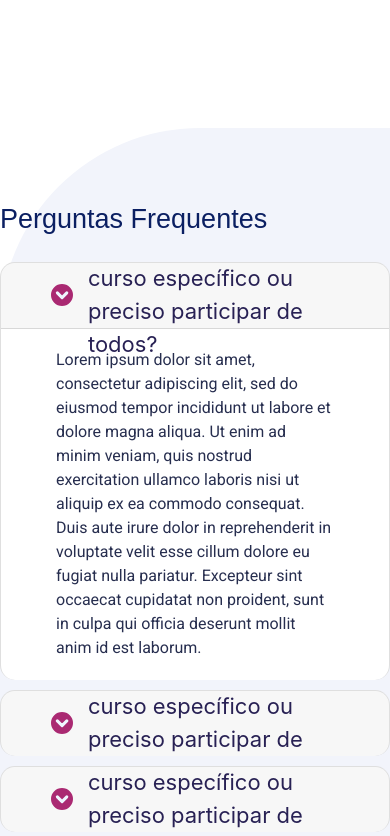
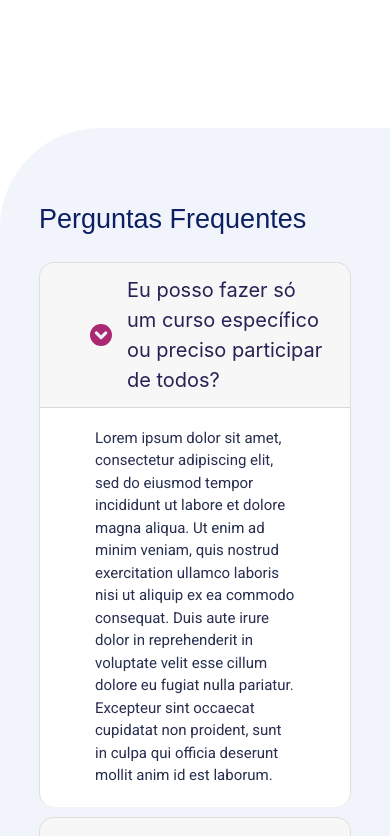
Before and after one commit to MarcosVel/WeDoCare, a React (Create React App) app: page / in a window 390 px wide. Shown: the part 3088-3924 px from the top of the page. Built offline with nearby package versions, Linux system fonts and the light colour scheme.

Commit message:
faq responsive

```diff
--- a/src/components/Faq/Faq.css
+++ b/src/components/Faq/Faq.css
@@ -55,3 +55,37 @@
   font-weight: 400;
   color: #272E4F;
 }
+
+@media (max-width: 768px) {
+  .faq_section {
+  border-radius: 100px 0 0 0;
+  }
+
+  .faq_div {
+    max-width: 80%;
+  }
+
+  .faq_cardHeader {
+    height: auto;
+    font-size: 15px;
+  }
+
+  .faq_txtCardBody {
+    font-size: 14px;
+  }
+}
+
+@media (max-width: 1280px) {
+  .faq_div {
+    max-width: 80%;
+  }
+
+  .faq_cardHeader {
+    height: auto;
+    font-size: 20px;
+  }
+
+  .faq_txtCardBody {
+    font-size: 15px;
+  }
+}
```
